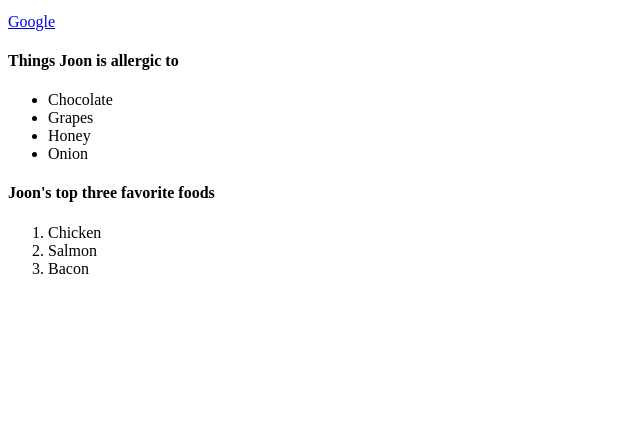
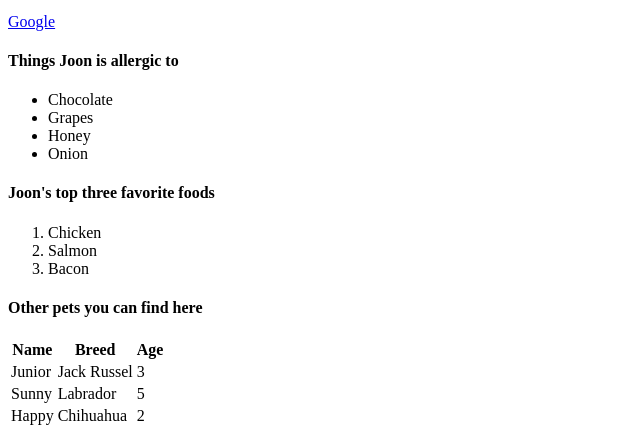
Before and after one commit to spedi123/webFundamentals, a plain HTML site: page html/index.html in a window 1280 px wide. Shown: the part 379-815 px from the top of the page, without its empty margins (0-640 px from the left). Drawn offline with Linux system fonts and the light colour scheme.

Commit message:
add table section

```diff
--- a/html/index.html
+++ b/html/index.html
@@ -29,5 +29,28 @@
       <li>Salmon</li>
       <li>Bacon</li>
     </ol>
+    <h4>Other pets you can find here</h4>
+    <table>
+      <tr>
+        <th>Name</th>
+        <th>Breed</th>
+        <th>Age</th>
+      </tr>
+      <tr>
+        <td>Junior</td>
+        <td>Jack Russel</td>
+        <td>3</td>
+      </tr>
+      <tr>
+        <td>Sunny</td>
+        <td>Labrador</td>
+        <td>5</td>
+      </tr>
+      <tr>
+        <td>Happy</td>
+        <td>Chihuahua</td>
+        <td>2</td>
+      </tr>
+    </table>
   </body>
 </html>
```
